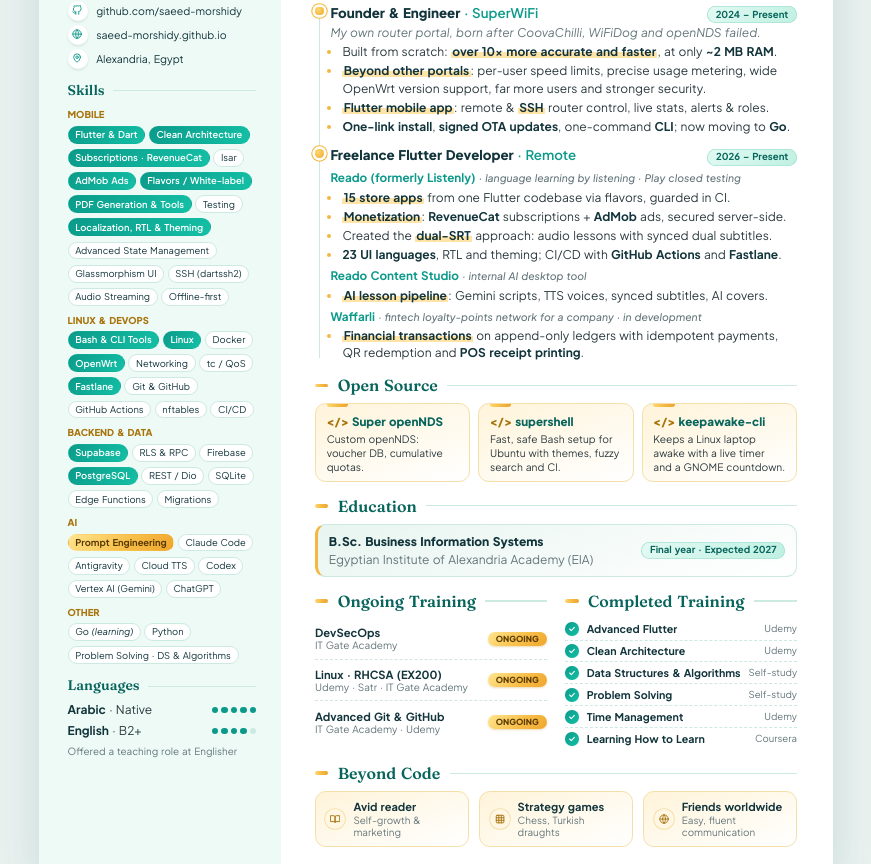
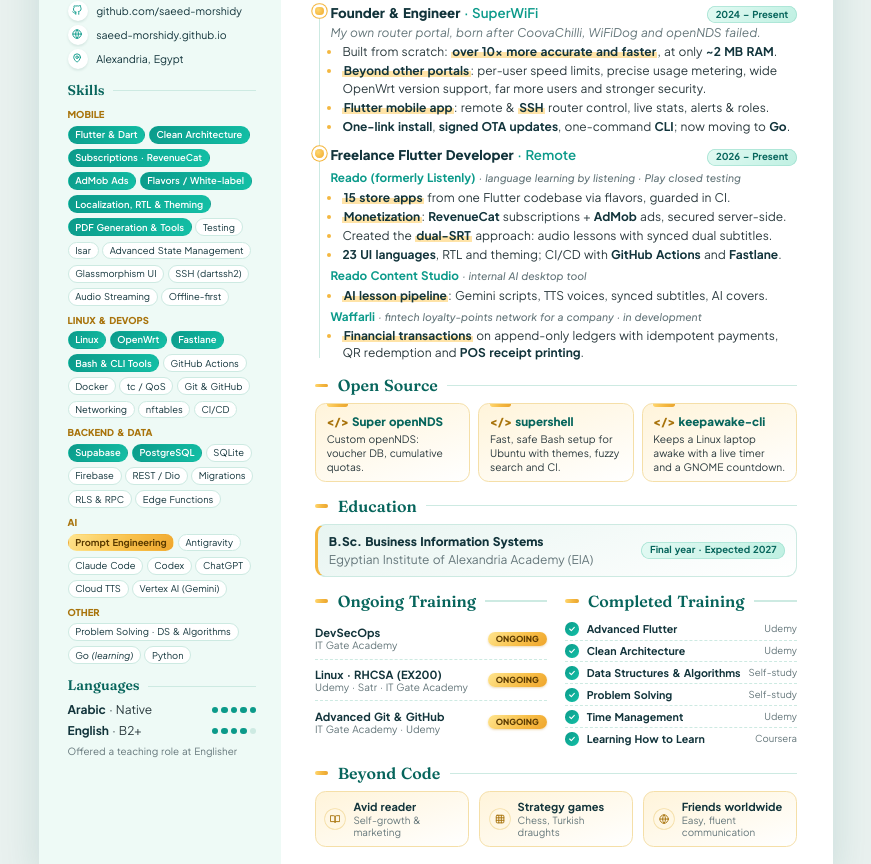
Before and after one commit to saeed-morshidy/saeed-morshidy.github.io, a plain HTML site: page index.html in a window 1280 px wide. Shown: the part 325-1189 px from the top of the page, without its empty margins (204-1075 px from the left). Drawn offline with Linux system fonts and the light colour scheme.

Commit message:
Highlighted skill chips always first
Co-Authored-By: Claude Opus 5.5 <noreply@anthropic.com>

```diff
--- a/index.html
+++ b/index.html
@@ -406,23 +406,23 @@
     <h3>Skills</h3>
     <div class="grp">Mobile</div>
     <div class="chips">
-      <span class="chip hot">Flutter &amp; Dart</span><span class="chip hot">Clean Architecture</span><span class="chip hot">Subscriptions · RevenueCat</span><span class="chip">Isar</span><span class="chip hot">AdMob Ads</span><span class="chip hot">Flavors / White-label</span><span class="chip hot">PDF Generation &amp; Tools</span><span class="chip">Testing</span><span class="chip hot">Localization, RTL &amp; Theming</span><span class="chip">Advanced State Management</span><span class="chip">Glassmorphism UI</span><span class="chip">SSH (dartssh2)</span><span class="chip">Audio Streaming</span><span class="chip">Offline-first</span>
+      <span class="chip hot">Flutter &amp; Dart</span><span class="chip hot">Clean Architecture</span><span class="chip hot">Subscriptions · RevenueCat</span><span class="chip hot">AdMob Ads</span><span class="chip hot">Flavors / White-label</span><span class="chip hot">Localization, RTL &amp; Theming</span><span class="chip hot">PDF Generation &amp; Tools</span><span class="chip">Testing</span><span class="chip">Isar</span><span class="chip">Advanced State Management</span><span class="chip">Glassmorphism UI</span><span class="chip">SSH (dartssh2)</span><span class="chip">Audio Streaming</span><span class="chip">Offline-first</span>
     </div>
     <div class="grp">Linux &amp; DevOps</div>
     <div class="chips">
-      <span class="chip hot">Bash &amp; CLI Tools</span><span class="chip hot">Linux</span><span class="chip">Docker</span><span class="chip hot">OpenWrt</span><span class="chip">Networking</span><span class="chip">tc / QoS</span><span class="chip hot">Fastlane</span><span class="chip">Git &amp; GitHub</span><span class="chip">GitHub Actions</span><span class="chip">nftables</span><span class="chip">CI/CD</span>
+      <span class="chip hot">Linux</span><span class="chip hot">OpenWrt</span><span class="chip hot">Fastlane</span><span class="chip hot">Bash &amp; CLI Tools</span><span class="chip">GitHub Actions</span><span class="chip">Docker</span><span class="chip">tc / QoS</span><span class="chip">Git &amp; GitHub</span><span class="chip">Networking</span><span class="chip">nftables</span><span class="chip">CI/CD</span>
     </div>
     <div class="grp">Backend &amp; Data</div>
     <div class="chips">
-      <span class="chip hot">Supabase</span><span class="chip">RLS &amp; RPC</span><span class="chip">Firebase</span><span class="chip hot">PostgreSQL</span><span class="chip">REST / Dio</span><span class="chip">SQLite</span><span class="chip">Edge Functions</span><span class="chip">Migrations</span>
+      <span class="chip hot">Supabase</span><span class="chip hot">PostgreSQL</span><span class="chip">SQLite</span><span class="chip">Firebase</span><span class="chip">REST / Dio</span><span class="chip">Migrations</span><span class="chip">RLS &amp; RPC</span><span class="chip">Edge Functions</span>
     </div>
     <div class="grp">AI</div>
     <div class="chips">
-      <span class="chip gold">Prompt Engineering</span><span class="chip">Claude Code</span><span class="chip">Antigravity</span><span class="chip">Cloud TTS</span><span class="chip">Codex</span><span class="chip">Vertex AI (Gemini)</span><span class="chip">ChatGPT</span>
+      <span class="chip gold">Prompt Engineering</span><span class="chip">Antigravity</span><span class="chip">Claude Code</span><span class="chip">Codex</span><span class="chip">ChatGPT</span><span class="chip">Cloud TTS</span><span class="chip">Vertex AI (Gemini)</span>
     </div>
     <div class="grp">Other</div>
     <div class="chips">
-      <span class="chip">Go <i>(learning)</i></span><span class="chip">Python</span><span class="chip">Problem Solving · DS &amp; Algorithms</span>
+      <span class="chip">Problem Solving · DS &amp; Algorithms</span><span class="chip">Go <i>(learning)</i></span><span class="chip">Python</span>
     </div>
 
     <h3>Languages</h3>
```
Also changed, not shown: 1 other file.
